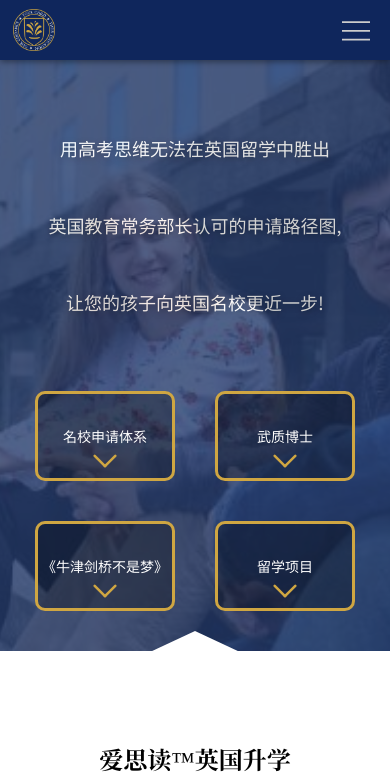
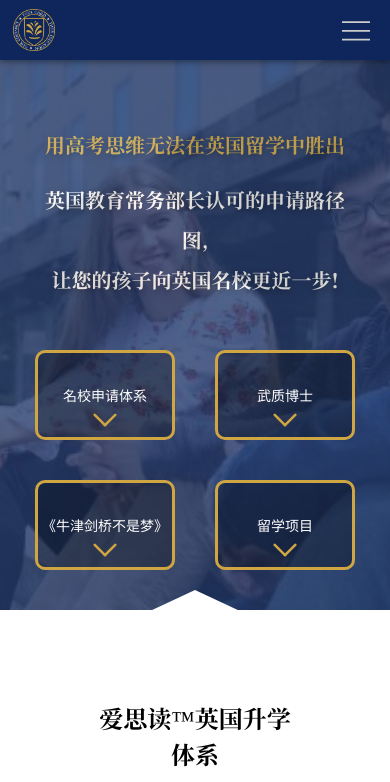
Before and after one commit to Christina0215/waibao, a React (Create React App) app: page / in a window 390 px wide. Shown: the top 782 px of the page. Built offline with nearby package versions, Linux system fonts and the light colour scheme.

Commit message:
修复问题

```diff
--- a/src/components/Home/home_mobile.scss
+++ b/src/components/Home/home_mobile.scss
@@ -22,13 +22,20 @@
     .text {
         width: 80%;
         text-align : center;
-        font-size  : 18px;
+        font-size  : 20px;
         color      : #ffffff;
         margin-top        : 50px;
-        font-family: SourceHanSans-Regular;
-        font-weight: 500;
+        font-family: SourceHanSerif-Bold;
+        font-weight: 900;
         line-height: 77px;
         text-shadow: 0 2px 6px rgba($color: #000000, $alpha: 0.4);
+        div{
+           line-height: 40px;
+        }
+        #text-1{
+            line-height: 70px;
+            color: #CFA642;
+        }
     }
 
     .blocks {
--- a/src/components/Home/index.js
+++ b/src/components/Home/index.js
@@ -51,9 +51,9 @@ function Home({ setExtra, setToTop }) {
             <div className='static'>
                 <img src={cambridge} alt='Cambridge' className='cambridge' onMouseDown={e => e.preventDefault()} />
                 <div className='text'>
-                    <div>用高考思维无法在英国留学中胜出</div>
-                    <div>英国教育常务部长认可的申请路径图,</div>
-                    <div>让您的孩子向英国名校更近一步!</div>
+                    <div id="text-1">用高考思维无法在英国留学中胜出</div>
+                    <div id="text-2">英国教育常务部长认可的申请路径图,</div>
+                    <div id="text-3">让您的孩子向英国名校更近一步!</div>
                 </div>
                 <div className='blocks'>
                     <div onClick={() => jumpTo('system')}>
@@ -186,7 +186,7 @@ function Home({ setExtra, setToTop }) {
                             <span>由这四个标准组成的ACED™爱思读™英国升学体系</span>
                             <span>将迅速帮助中国学生成功转型，让申请世界名校的胜算更高一筹！</span>
                         </div>
-                        <button className='learn-more' onClick={e => window.open('https://wwwwisdomspringeducom.scoreapp.com/')}>参加讲座 了解更多</button>
+                        <button className='learn-more' onClick={e => window.open('https://wwwwisdomspringeducom.scoreapp.com/')}>查看名校匹配度</button>
                     </div>
                 </div>
                 <div className='measurement'>
```
